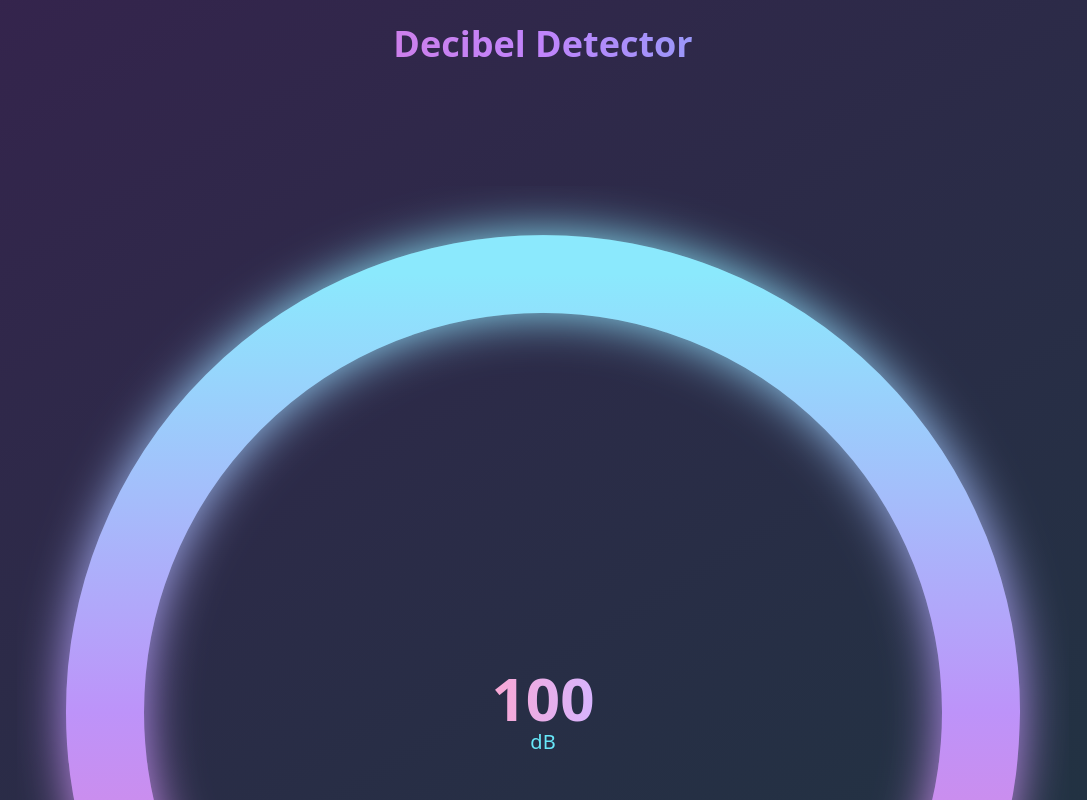
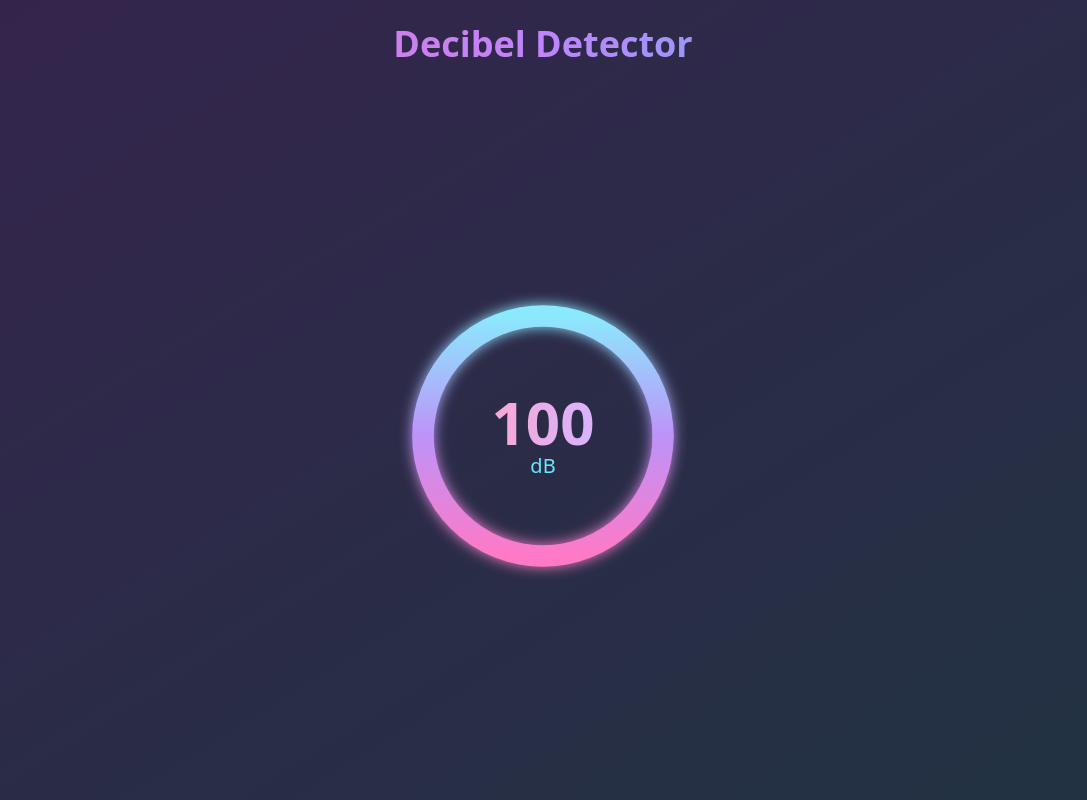
Before and after one commit to thaitommytran/decibel-detector, a React (Create React App) app: page / in a window 1280 px wide. Shown: the whole page, without its empty margins (97-1184 px from the left). Built offline with nearby package versions, Linux system fonts and the light colour scheme.

Commit message:
fixed gaussian blur

```diff
--- a/src/components/CircularGauge.jsx
+++ b/src/components/CircularGauge.jsx
@@ -2,7 +2,7 @@ import React from "react";
 
 const CircularGauge = () => {
   return (
-    <div className="relative w-full h-full p-8">
+    <div className="relative w-80 h-80">
       <svg className="w-full h-full" viewBox="0 0 120 120">
         <defs>
           <filter id="glow">
```
